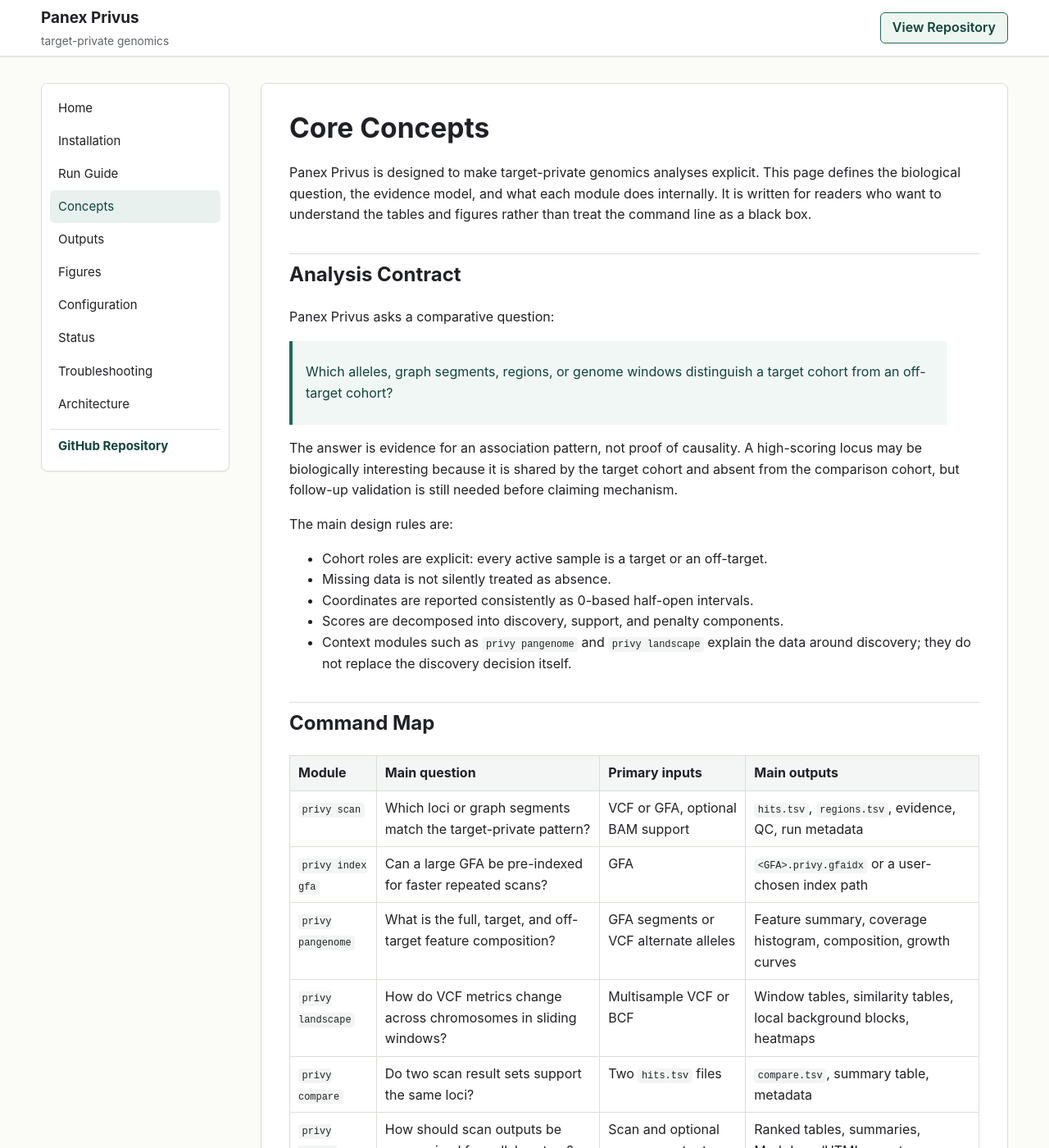
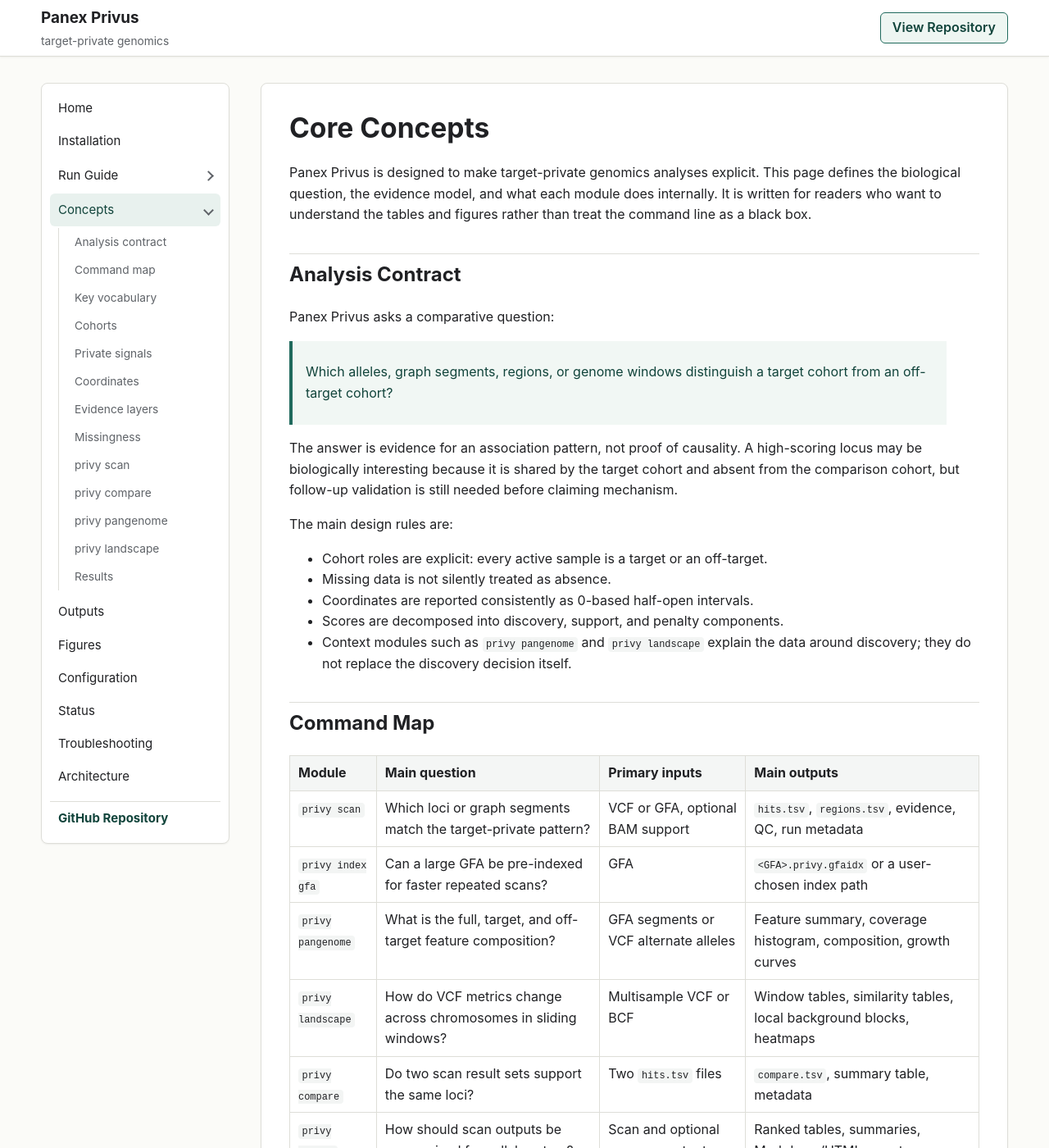
Before and after one commit to USDA-ARS-GBRU/Panex_Privus, a Jekyll site: the page built from docs/concepts.md, in a window 1280 px wide and 1400 px high. Shown: the whole window at 82% size. Built offline with Jekyll 4.4.1, drawn with Linux system fonts in a browser that asks for light colours.

Commit message:
Add expandable docs sidebar sections

```diff
--- a/docs/_config.yml
+++ b/docs/_config.yml
@@ -24,8 +24,62 @@ nav:
     url: /installation/
   - title: Run Guide
     url: /run-guide/
+    children:
+      - title: Inputs
+        url: /run-guide/#where-the-inputs-come-from
+      - title: Command shape
+        url: /run-guide/#command-shape
+      - title: VCF scan
+        url: /run-guide/#vcf-scan
+      - title: GFA scan
+        url: /run-guide/#gfa-scan
+      - title: BAM evidence
+        url: /run-guide/#add-bam-evidence
+      - title: VCF + GFA together
+        url: /run-guide/#run-vcf-and-gfa-together
+      - title: Pangenome
+        url: /run-guide/#analyze-the-pangenome
+      - title: Landscapes
+        url: /run-guide/#explore-vcf-landscapes
+      - title: Compare
+        url: /run-guide/#compare-existing-scan-outputs
+      - title: Report
+        url: /run-guide/#generate-a-report
+      - title: Plot
+        url: /run-guide/#plot-diagnostics
+      - title: Annotate
+        url: /run-guide/#annotate-hits
+      - title: Export
+        url: /run-guide/#export-intervals
   - title: Concepts
     url: /concepts/
+    children:
+      - title: Analysis contract
+        url: /concepts/#analysis-contract
+      - title: Command map
+        url: /concepts/#command-map
+      - title: Key vocabulary
+        url: /concepts/#key-vocabulary
+      - title: Cohorts
+        url: /concepts/#cohorts-and-sample-roles
+      - title: Private signals
+        url: /concepts/#what-private-means
+      - title: Coordinates
+        url: /concepts/#coordinates-and-intervals
+      - title: Evidence layers
+        url: /concepts/#primary-inputs-and-evidence-layers
+      - title: Missingness
+        url: /concepts/#missingness-and-strictness
+      - title: privy scan
+        url: /concepts/#privy-scan
+      - title: privy compare
+        url: /concepts/#privy-compare
+      - title: privy pangenome
+        url: /concepts/#privy-pangenome
+      - title: privy landscape
+        url: /concepts/#privy-landscape
+      - title: Results
+        url: /concepts/#reading-results-without-treating-them-as-a-black-box
   - title: Outputs
     url: /outputs/
   - title: Figures
--- a/docs/_layouts/default.html
+++ b/docs/_layouts/default.html
@@ -25,12 +25,40 @@
       <aside class="sidebar" aria-label="Documentation navigation">
         <nav>
           {% for item in site.nav %}
-            <a
-              class="sidebar__link{% if page.url == item.url %} sidebar__link--active{% endif %}"
-              href="{{ item.url | relative_url }}"
-            >
-              {{ item.title }}
-            </a>
+            {% assign item_active = false %}
+            {% if page.url == item.url %}
+              {% assign item_active = true %}
+            {% endif %}
+
+            {% if item.children %}
+              <details class="sidebar__group{% if item_active %} sidebar__group--active{% endif %}"{% if item_active %} open{% endif %}>
+                <summary class="sidebar__summary">
+                  <a
+                    class="sidebar__summary-link{% if item_active %} sidebar__summary-link--active{% endif %}"
+                    href="{{ item.url | relative_url }}"
+                  >
+                    {{ item.title }}
+                  </a>
+                </summary>
+                <div class="sidebar__children">
+                  {% for child in item.children %}
+                    <a
+                      class="sidebar__link sidebar__child-link"
+                      href="{{ child.url | relative_url }}"
+                    >
+                      {{ child.title }}
+                    </a>
+                  {% endfor %}
+                </div>
+              </details>
+            {% else %}
+              <a
+                class="sidebar__link{% if item_active %} sidebar__link--active{% endif %}"
+                href="{{ item.url | relative_url }}"
+              >
+                {{ item.title }}
+              </a>
+            {% endif %}
           {% endfor %}
           <a class="sidebar__link sidebar__link--repo" href="{{ site.repository_url }}">
             GitHub Repository
--- a/docs/assets/css/style.css
+++ b/docs/assets/css/style.css
@@ -124,6 +124,65 @@ a:hover {
   box-shadow: var(--shadow);
 }
 
+.sidebar__group {
+  margin: 2px 0;
+}
+
+.sidebar__summary {
+  display: flex;
+  align-items: center;
+  justify-content: space-between;
+  gap: 8px;
+  min-height: 36px;
+  padding: 8px 10px;
+  border-radius: 6px;
+  color: var(--text);
+  cursor: pointer;
+  font-size: 0.94rem;
+  list-style: none;
+}
+
+.sidebar__summary::-webkit-details-marker {
+  display: none;
+}
+
+.sidebar__summary::after {
+  flex: 0 0 auto;
+  content: "";
+  width: 7px;
+  height: 7px;
+  border-right: 2px solid var(--muted);
+  border-bottom: 2px solid var(--muted);
+  transform: rotate(-45deg);
+  transition: transform 0.16s ease;
+}
+
+.sidebar__group[open] .sidebar__summary::after {
+  transform: rotate(45deg);
+}
+
+.sidebar__summary:hover,
+.sidebar__group--active .sidebar__summary {
+  background: #e8f1ee;
+  color: var(--accent-ink);
+}
+
+.sidebar__summary-link {
+  color: inherit;
+  text-decoration: none;
+  flex: 1 1 auto;
+}
+
+.sidebar__summary-link--active {
+  color: var(--accent-ink);
+}
+
+.sidebar__children {
+  margin: 2px 0 6px 10px;
+  padding-left: 10px;
+  border-left: 1px solid var(--border);
+}
+
 .sidebar__link {
   display: block;
   padding: 8px 10px;
@@ -131,6 +190,12 @@ a:hover {
   color: var(--text);
   text-decoration: none;
   font-size: 0.94rem;
+}
+
+.sidebar__child-link {
+  padding: 6px 9px;
+  color: var(--muted);
+  font-size: 0.86rem;
 }
 
 .sidebar__link:hover,
@@ -250,6 +315,14 @@ blockquote {
     gap: 4px;
   }
 
+  .sidebar__group {
+    flex: 1 1 180px;
+  }
+
+  .sidebar__children {
+    margin-left: 6px;
+  }
+
   .content {
     padding: 24px 18px;
   }
```
